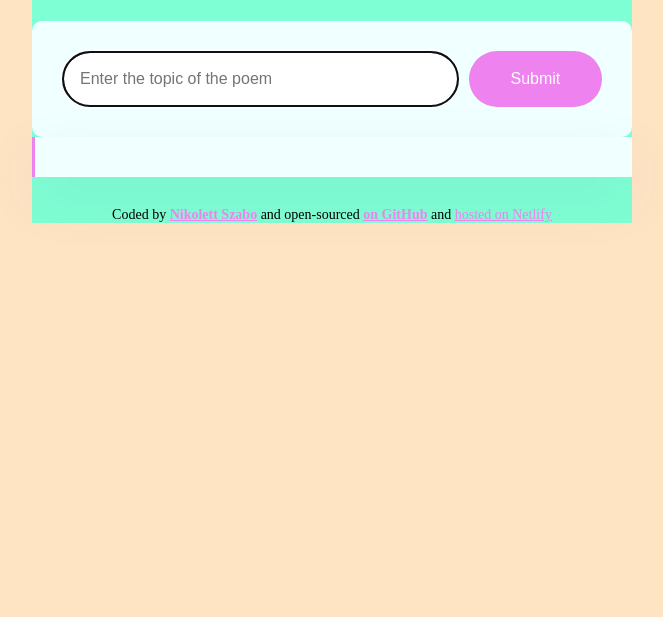
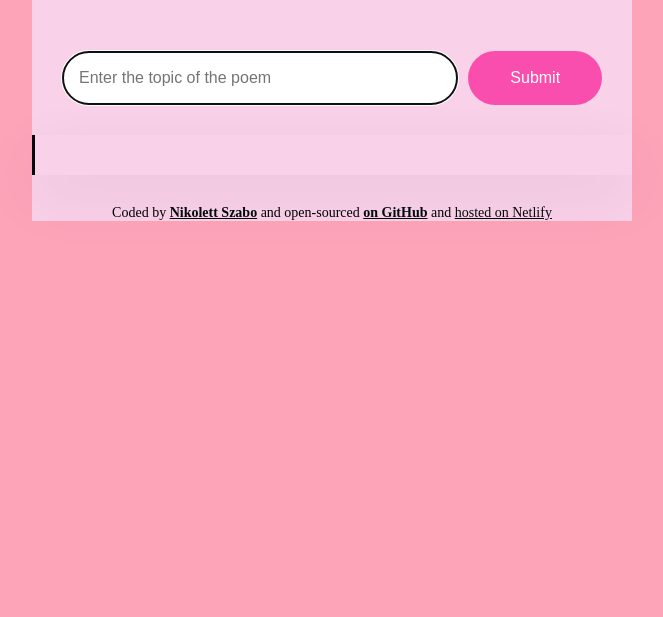
Before and after one commit to fadzsii/AI-Poems, a plain HTML site: page index.html in a window 1280 px wide. Shown: the part 183-800 px from the top of the page, without its empty margins (308-971 px from the left). Drawn offline with Linux system fonts and the light colour scheme.

Commit message:
playing with colours

```diff
--- a/src/style.css
+++ b/src/style.css
@@ -1,16 +1,16 @@
 body {
-    background-color: bisque;
+    background-color: rgb(254, 164, 185);
     font-family: 'Times New Roman', Times, serif;
 }
 
 a {
-    color: violet;
+    color: rgb(0, 10, 11);
 }
 
 .container {
     margin: 120px auto;
     max-width: 600px;
-    background-color: aquamarine;
+    background-color: rgb(249, 209, 232);
 }
 
 h1 {
@@ -31,24 +31,24 @@ main{
 
 form {
     padding: 30px;
-    background-color: azure;
+    background-color: rgb(249, 209, 232);
     border-radius: 10px;
     display: flex;
 }
 
 .instructions {
     padding: 16px;
-    border: 1px solid rgba(rgb(220, 151, 249), green, blue, alpha);
+    border: 1px solid rgb(249, 209, 232);
     width: 80%;
     font-size: 16px;
     border-radius: 50px;
     line-height: 20px;
-    color: blueviolet;
+    color: rgb(3, 183, 254);
 }
 
 .submit-button {
     margin-left: 10px;
-    background-color: violet;
+    background-color: rgb(250, 78, 175);
     color: white;
     border: none;
     width: 150px;
@@ -59,10 +59,10 @@ form {
 
 .poem {
     font-size: 16px;
-    background-color: azure;
+    background-color: rgb(249, 209, 232);
     padding: 20px;
     line-height: 2;
-    border-left: 3px solid violet;
+    border-left: 3px solid rgb(0, 10, 11);
     box-shadow: 0px 20px 60px rgba(65, 50, 100, 0.08);
 }
 
```
